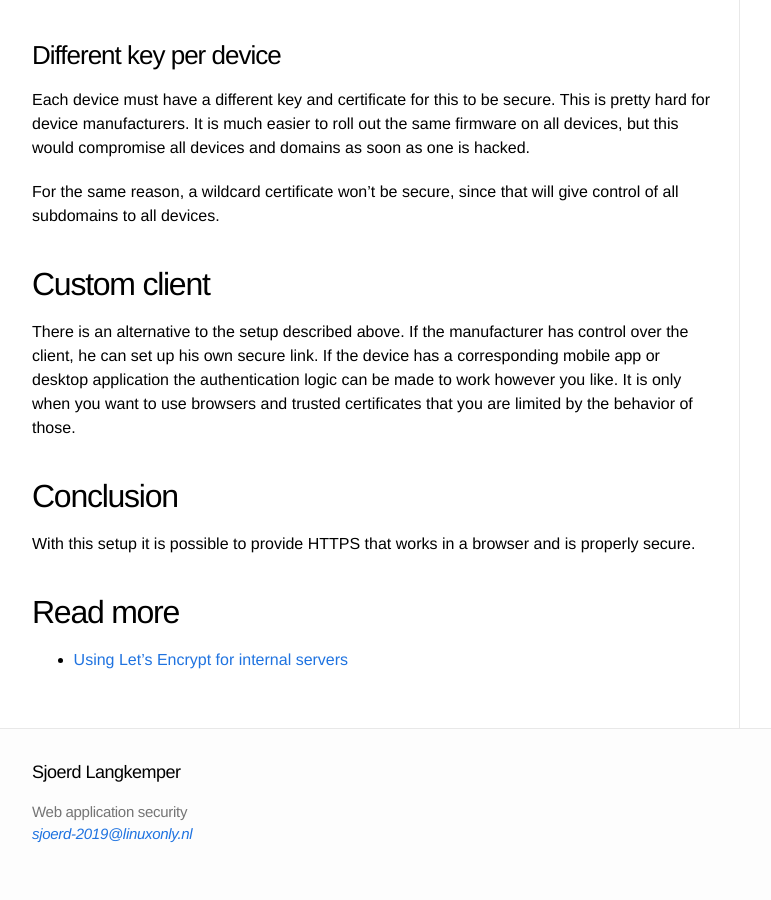
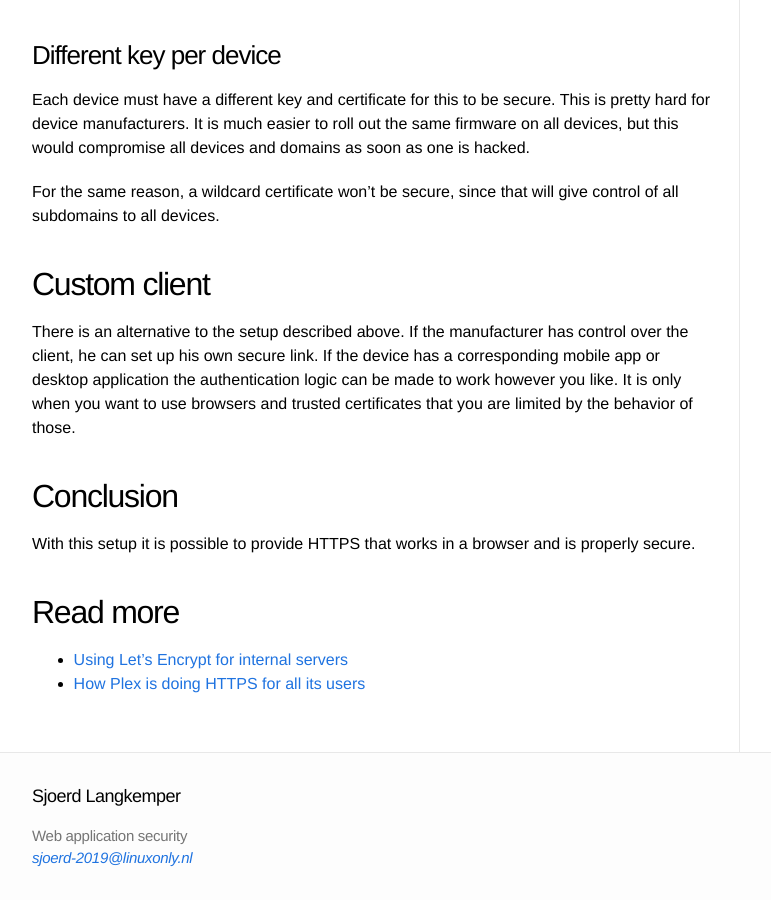
Before and after one commit to Sjord/Sjord.github.io, a Jekyll site: the page built from _posts/2019-02-17-a-method-for-tls-on-iot-devices.md, in a window 1280 px wide and 900 px high, scrolled down 1590 px. Shown: the whole window, without its empty margins (108-879 px from the left). Built offline with Jekyll 4.4.1, drawn with Linux system fonts in a browser that asks for light colours; before the commit the page ends 2466 px from its top, so only the background shows below that.

Commit message:
Add link to Plex HTTPS method

```diff
--- a/_posts/2019-02-17-a-method-for-tls-on-iot-devices.md
+++ b/_posts/2019-02-17-a-method-for-tls-on-iot-devices.md
@@ -48,3 +48,4 @@
 ## Read more
 
 * [Using Let’s Encrypt for internal servers](https://blog.heckel.xyz/2018/08/05/issuing-lets-encrypt-certificates-for-65000-internal-servers/)
+* [How Plex is doing HTTPS for all its users](https://blog.filippo.io/how-plex-is-doing-https-for-all-its-users/)
```
